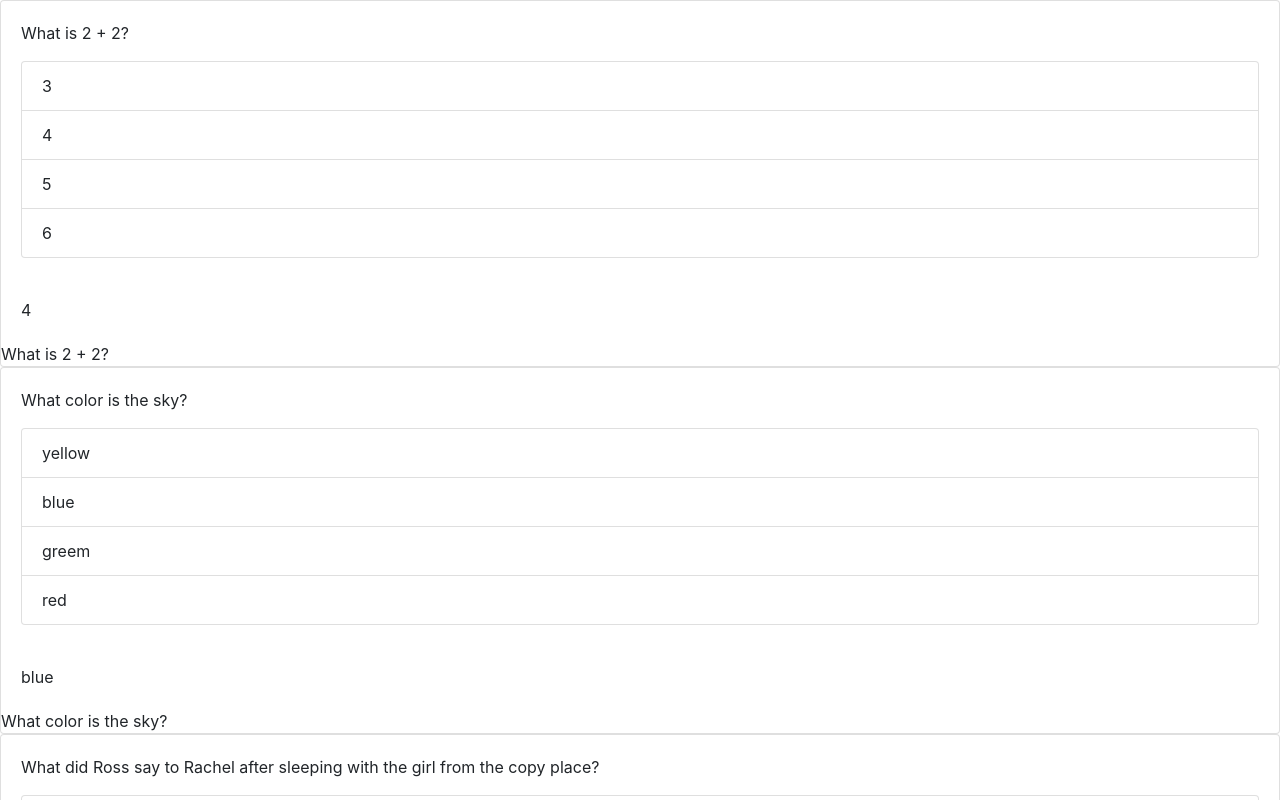
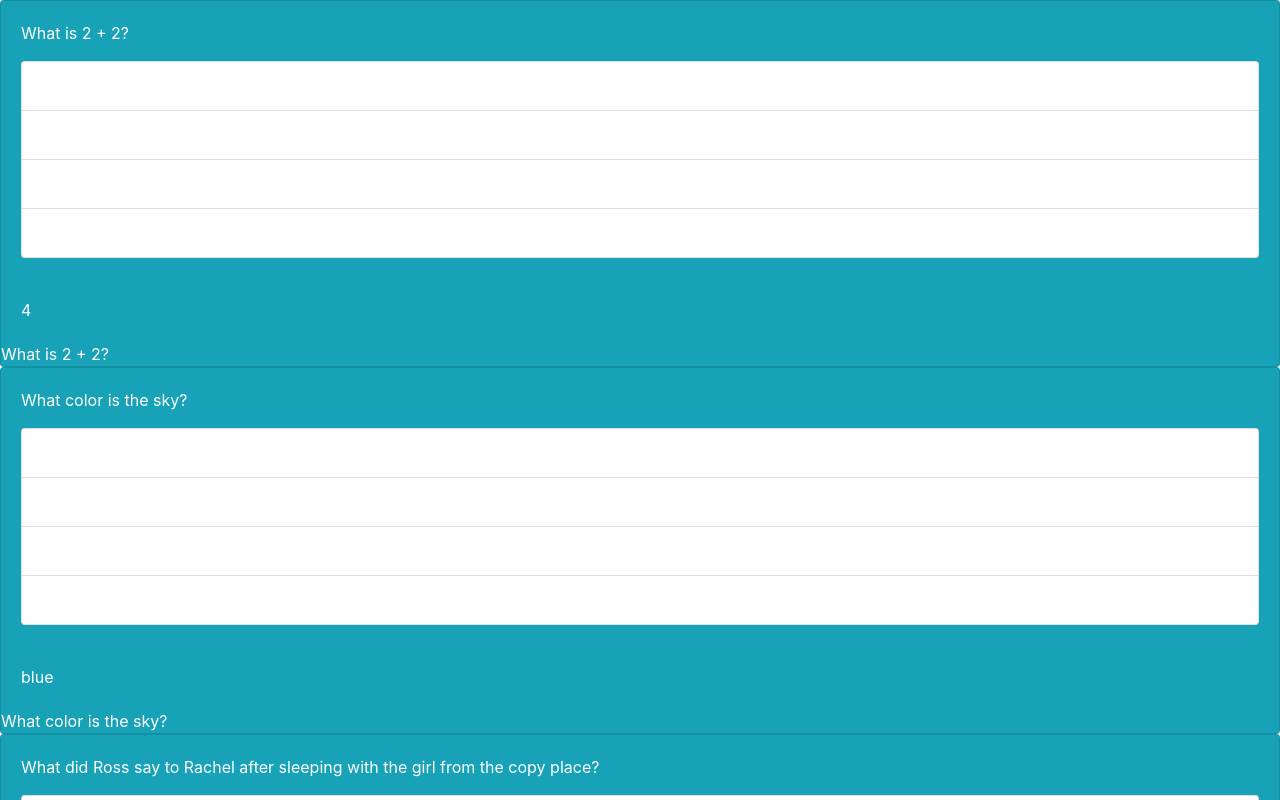
Before and after one commit to iamsam14/C38_midterm_moshe_sam_sunnie_andrew, a React (Create React App) app in the folder client/: page / in a window 1280 px wide. Shown: the top 800 px of the page. Built offline with nearby package versions, Linux system fonts and the light colour scheme.

Commit message:
pre-pull commit

```diff
--- a/client/src/App.jsx
+++ b/client/src/App.jsx
@@ -25,7 +25,7 @@ const sampleFlashcards = [
     id: 2,
     question: 'What color is the sky?',
     correct_answer: 'blue',
-    answers: ['yellow', 'blue', 'greem', 'red']
+    answers: ['yellow', 'blue', 'green', 'red']
   },
   {
     id: 3,
--- a/client/src/components/Flashcards/Flashcard.css
+++ b/client/src/components/Flashcards/Flashcard.css
@@ -1,2 +1,21 @@
 .card {
+  display: flex;
+  justify-content: center;
+  align-items: center;
+  position: relative;
+  border-radius: 0.25rem;
+  box-shadow: 0 0 5px 2px rgba(0, 0, 0, 0.3);
+  background-color: steelblue;
+  height: 150px;
+  width: 150px;
 }
+
+.card .front,
+.card .back {
+  position: absolute;
+  padding: 1rem;
+}
+
+.flashcard-answer {
+  background-color: #17a2b8;
+}
--- a/client/src/components/Flashcards/Flashcard.jsx
+++ b/client/src/components/Flashcards/Flashcard.jsx
@@ -1,6 +1,6 @@
 import React, { useState } from 'react';
 import Card from 'react-bootstrap/Card';
-import './Flashcard.css';
+// import './Flashcard.css';
 import { ListGroup, ListGroupItem } from 'react-bootstrap';
 
 const Flashcard = ({ flashcard }) => {
@@ -8,6 +8,8 @@ const Flashcard = ({ flashcard }) => {
 
   return (
     <Card
+      bg="info"
+      text="white"
       className={`card ${flip ? 'flip' : ''}`}
       onClick={() => setFlip(!flip)}
     >
@@ -16,7 +18,7 @@ const Flashcard = ({ flashcard }) => {
         <ListGroup className="flashcard-answers">
           {flashcard.answers.map((answer) => {
             return (
-              <ListGroupItem className="flashcard-answer">
+              <ListGroupItem bg="info" className="flashcard-answer">
                 {answer}
               </ListGroupItem>
             );
```
